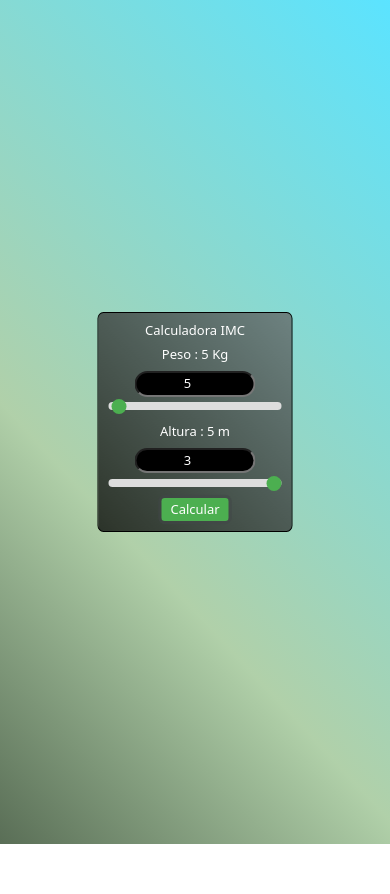
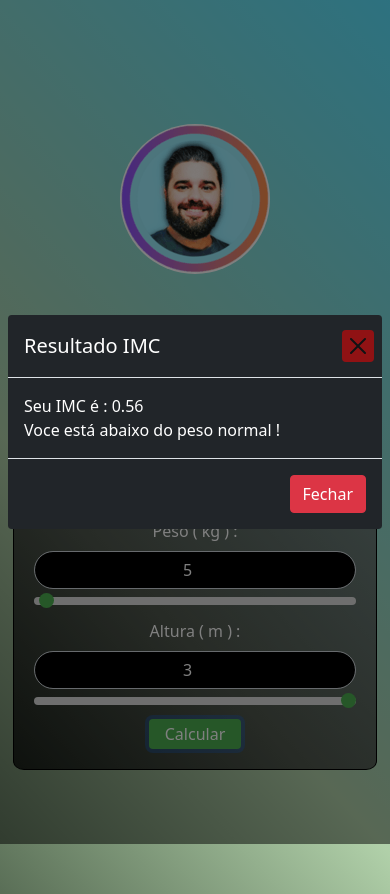
Before and after one commit to leoo1992/Calculadora_IMC, a website: page index.html in a window 390 px wide. Both pictures are taken after typing "5", "5" into the empty fields and a click on the button "Calcular". Before the commit the page ends 844 px from the top, so only its background shows below. Drawn offline with nearby package versions, Linux system fonts and the light colour scheme.

Commit message:
alterações de responsividade e design

```diff
--- a/index.html
+++ b/index.html
@@ -15,52 +15,69 @@
         crossorigin="anonymous"></script>
     <!-- CSS-->
     <link rel="stylesheet" href="./style.css" />
-    <link rel="stylesheet" href="./responsive.css" />
 
     <title>Calculadora IMC</title>
     <!-- SCRIPT JS-->
     <script src="./script.js"></script>
 </head>
-
 <body>
     <!-- CONTAINER -->
-    <div id="container1" class="position-absolute top-50 start-50 translate-middle">
+    <div class="imc-row row flex-row d-flex align-items-center justify-content-center">
+        <picture class="top-img mx-auto d-block">
+            <img src="./assets/foto3x4.png"
+                class="top-img mx-auto d-block" alt="image">
+        </picture>
+        <div class="imc-container col-xxl-6 col-xl-6 col-md-8 col-sm-9 col-xs-10">
             <h6 class="align-content-center text-center align-items-center">Calculadora IMC</h6>
             <!-- LINHA 1 -->
             <div class="row-1 align-content-center text-center align-items-center">
-            <label for="PesoRange" class="form-label"><span>Peso :</span></label>
-            <span id="pesoMostrador">0</span>
-            <span>Kg</span>
+                <label for="PesoRange" class="form-label"><span>Peso ( kg ) :</span></label>
+                <span id="pesoMostrador" type="number" step="1" min="0" max="300" maxlength="3">0</span>
                 <div>
-                <input class="text-center" type="number" step="1" id="inputPeso" placeholder="0 Kg"
+                    <input class="form-control text-center" pattern="^\d+(\.\d{1,2})?$" type="number" step="1"
+                        id="inputPeso" placeholder="0 Kg" min="0" max="300" maxlength="3"
                         oninput="document.getElementById('pesoMostrador').innerText = this.value; document.getElementById('PesoRange').value = this.value;" />
-                <input type="range" class="form-range start-0" min="0" max="300" step="1" id="PesoRange" value="0"
+                    <input type="range" class="form-range start-0" min="0" pattern="^\d+(\.\d{1,2})?$" max="300"
+                        step="1" id="PesoRange" value="0"
                         oninput="document.getElementById('pesoMostrador').innerText = this.value; document.getElementById('inputPeso').value = this.value;">
                 </div>
             </div>
             <!-- LINHA 2 -->
             <div class="row-2 align-content-center text-center align-items-center">
-            <label for="AlturaRange" class="form-label"><span>Altura :</span></label>
-            <span id="alturaMostrador">0.00</span>
-            <span>m</span>
+                <label for="AlturaRange" class="form-label"><span>Altura ( m ) :</span></label>
+                <span id="alturaMostrador" type="number" step="1" min="0" max="3" maxlength="3">0.00</span>
                 <div>
-                <input class="text-center" type="number" step="0.01" id="inputAltura"
-                    placeholder="0.00 m"
+                    <input class="form-control text-center" type="number" step="0.01" id="inputAltura"
+                        placeholder="0.00 m" min="0.00" max="3.00" pattern="^\d+(\.\d{1,2})?$" maxlength="4"
                         oninput="document.getElementById('alturaMostrador').innerText = this.value; document.getElementById('AlturaRange').value = this.value;" />
                     <input type="range" class="form-range end" min="0.00" max="3.00" step="0.01" id="AlturaRange"
-                    value="0.00"
+                        value="0.00" pattern="^\d+(\.\d{1,2})?$"
                         oninput="document.getElementById('alturaMostrador').innerText = this.value; document.getElementById('inputAltura').value = this.value;">
                 </div>
+
             </div>
             <!-- LINHA 3 -->
             <div class="row-3 align-content-center text-center align-items-center">
-            <button id="botaoCalcular" class="btn-dark rounded small" type="button"
-                onclick="calcularIMC()">Calcular</button>
+                <button id="calcular-btn" class="btn btn-md" type="button" onclick="calcularIMC()">Calcular</button>
             </div>
-        <!-- LINHA 4 oculta -->
-        <div id="linhaIMC" class="row-4 align-content-center text-center align-items-center">
-            <label for="resultadoIMC" class="form-label"><span>IMC :</span></label>
-            <span id="resultadoIMC">0.00</span>
+        </div>
+    </div>
+    <!-- Modal -->
+    <div id="modal-imc-result" class="modal fade" id="exampleModa tabindex=" -1" aria-labelledby="exampleModalLabel"
+        aria-hidden="true">
+        <div class="modal-dialog modal-dialog-centered">
+            <div class="modal-content">
+                <div class="modal-header bg-dark">
+                    <h5 class="modal-title" id="exampleModalLabel">Resultado IMC</h5>
+                    <button type="button" class="btn-close" data-bs-dismiss="modal" aria-label="Close"></button>
+                </div>
+                <div class="modal-body bg-dark">
+                    <span id="resultadoIMC"></span>
+                </div>
+                <div class="modal-footer bg-dark">
+                    <button type="button" class="btn btn-danger" data-bs-dismiss="modal">Fechar</button>
+                </div>
+            </div>
         </div>
     </div>
 </body>
--- a/responsive.css
+++ /dev/null
@@ -1,111 +0,0 @@
-/* Estilo para telas menores que 768px */
-@media (max-width: 767px) {
-    html,
-    body {
-      font-size: small;
-      margin: auto;
-      padding: auto;
-    }
-    #container1 {
-      font-size: small;
-      margin: auto;
-      padding: auto;
-      height: auto;
-      width: auto;
-      flex-wrap: wrap;
-      justify-content: center;
-    }
-    #botaoCalcular {
-      font-size: small;
-      margin: auto;
-      padding: auto;
-      height: auto;
-      width: auto;
-    }
-    button {
-      font-size: small;
-      margin: auto;
-      padding: auto;
-      height: auto;
-      width: auto;
-    }
-  }
-
-  /* Estilo para telas menores que 480px */
-  @media (max-width: 479px) {
-    html,
-    body {
-      font-size: small;
-      padding: 0%;
-      margin: 0px;
-      display: flex;
-      flex-wrap: wrap;
-      justify-content: center;
-    }
-    #container1,
-    #row1 {
-      font-size: small;
-      margin: 0px;
-      padding: auto;
-      height: auto;
-      width: auto;
-      flex-wrap: wrap;
-      justify-content: center;
-    }
-    #botaoCalcular {
-      font-size: small;
-      margin: 0px;
-      padding: auto;
-      height: auto;
-      width: auto;
-    }
-    button {
-      font-size: small;
-      margin: 0px;
-      padding: auto;
-      height: auto;
-      width: auto;
-    }
-  }
-
-  @media (max-height: 170px) {
-    #container1 {
-      top: 0px;
-      left: 0px;
-      right: 0px;
-      font-size: 8px;
-      margin: 0px;
-      padding: 0px;
-    }
-    #container1 h6 {
-      font-size: 8px;
-      margin: 0px;
-      padding: 0px;
-    }
-    .form-label {
-      font-size: 8px;
-      margin: 0px;
-      padding: 0px;
-    }
-    #botaoCalcular {
-      font-size: 8px;
-      margin: 1px;
-      padding: 3px 3px 3px 3px;
-      height: auto;
-      width: auto;
-    }
-    button {
-      font-size: small;
-      margin: 0px;
-      padding: auto;
-      height: auto;
-      width: auto;
-      margin: 0px;
-      padding: 0px;
-    }
-    .form-range {
-      width: 50%;
-      margin: 0px;
-      padding: 0px;
-    }
-  }
--- a/script.js
+++ b/script.js
@@ -1,45 +1,56 @@
 function calcularIMC() {
-    // Obter os valores do peso e altura a partir dos controles deslizantes
   var peso = parseFloat(document.getElementById("PesoRange").value);
   var altura = parseFloat(document.getElementById("AlturaRange").value);
-
-    // Adicionar estas linhas de código para atualizar os valores dos inputs de acordo com o valor dos ranges
+  var validarNull = false;
   document.getElementById("inputPeso").value = peso;
   document.getElementById("inputAltura").value = altura;
 
-    // Verificar se o peso ou a altura é igual a zero
-    if (peso === 0 || altura === 0) {
-      alert("Os valores de peso e altura não podem ser nulos");
-      return;
+  if (peso <= 0 || altura <= 0 || altura > 3 || peso > 300) {
+    var validarNull = true;
+    var modalNull =
+      "Os valores de peso e altura não estão de acordo. <br> Insira um número válido.";
+  } else {
+    var validarNull = false;
+    var modalNull = "";
   }
 
-    // Calcular o IMC (Índice de Massa Corporal)
   var imc = peso / (altura * altura);
-    var tabelaIMC = "normal";
+  var tabelaIMC = "<br> Voce está com peso normal !";
 
-    //retornar dados de tabela IMC
   if (imc < 18.5) {
-      tabelaIMC = "abaixo do peso normal";
+    tabelaIMC = "<br> Voce está abaixo do peso normal !";
   } else if (imc > 24.99 && imc < 30) {
-      tabelaIMC = "com exesso de peso";
+    tabelaIMC = "<br> Voce está com exesso de peso !";
   } else if (imc > 29.99 && imc < 35) {
-      tabelaIMC = "com obesidade classe I";
+    tabelaIMC = "<br> Voce está com obesidade classe I !";
   } else if (imc > 34.99 && imc < 40) {
-      tabelaIMC = "com obesidade classe II (severa)";
+    tabelaIMC = "<br> Voce está com obesidade classe II (severa) !";
   } else if (imc >= 40) {
-      tabelaIMC = "com obesidade classe III (mórbida)";
+    tabelaIMC = "<br> Voce está com obesidade classe III (mórbida) !";
   }
 
-    // Arredondar o IMC para 2 casas decimais
   imc = imc.toFixed(2);
 
-    // Exibir o resultado do IMC
-    document.getElementById("resultadoIMC").innerText = imc;
-    alert(
-      "O valor do seu IMC é: " +
-        document.getElementById("resultadoIMC").innerText +
-        ". Isso indica que voce é uma pessoa " +
-        tabelaIMC +
-        "."
+  if (validarNull) {
+    document.getElementById("resultadoIMC").innerHTML = modalNull;
+
+    var myModal = new bootstrap.Modal(
+      document.getElementById("modal-imc-result"),
+      {
+        keyboard: false
+      }
     );
+    myModal.show();
+  } else {
+    document.getElementById("resultadoIMC").innerHTML =
+      "Seu IMC é : " + imc + tabelaIMC;
+
+    var myModal = new bootstrap.Modal(
+      document.getElementById("modal-imc-result"),
+      {
+        keyboard: false
       }
+    );
+    myModal.show();
+  }
+}
--- a/style.css
+++ b/style.css
@@ -1,47 +1,35 @@
-#linhaIMC {
-  display: none;
-}
-
-html,
 body {
-  height: 100%;
+  overflow: hidden;
   background: rgb(5, 36, 0);
+  padding: 25px;
   background: linear-gradient(
     47deg,
     rgba(5, 36, 0, 0.6615021008403361) 0%,
     rgba(30, 121, 9, 0.35057773109243695) 35%,
     rgba(0, 212, 255, 0.6446953781512605) 100%
   );
-  font-size: medium;
-  width: auto;
-  display: flex;
-  flex-wrap: wrap;
-  justify-content: center;
   color: white;
 }
 
-#container1 {
-  width: auto;
-  height: auto;
+.imc-row {
+  height: 100vh;
+}
+
+.imc-container {
   background: rgb(0, 0, 0);
   background: linear-gradient(
     47deg,
     rgba(0, 0, 0, 0.75) 0%,
     rgba(101, 101, 101, 0.75) 100%
   );
-  padding: 10px;
+  border-radius: 5px;
+  border: 1px solid #ccc;
+  padding: 20px;
   border-radius: 3%;
   border: 1px solid black;
-  object-position: center;
-  align-items: center;
-  align-self: center;
-  align-content: center;
-  flex-wrap: wrap;
-  justify-content: center;
 }
 
-
-#botaoCalcular {
+#calcular-btn {
   background-color: #4caf50;
   color: white;
   padding: 1% 5%;
@@ -52,10 +40,17 @@ body {
   transition: background-color 0.3s ease;
 }
 
-#botaoCalcular:hover {
+#calcular-btn:hover {
   background-color: lightgreen;
-  padding: 1% 10%;
+  padding: 1% 6%;
   color: black;
+}
+
+#inputPeso,
+#inputAltura {
+  background-color: black;
+  color: white;
+  border-radius: 100px;
 }
 
 input[type="range"]:focus {
@@ -82,9 +77,26 @@ input[type="range"]:hover input[type="range"]::-webkit-slider-thumb {
   background-color: #3e8e41;
 }
 
-#inputPeso, #inputAltura{
-  width: 70%;
-  background-color: black;
-  color: white;
-  border-radius: 100px;
+.btn-close {
+  background-color: rgb(255, 0, 0);
 }
+
+.modal-content {
+  background-color: transparent;
+  border: 0px;
+}
+
+#alturaMostrador,
+#pesoMostrador {
+  display: none;
+}
+
+.top-img, img, svg {
+  border-radius: 50%;
+  margin-bottom: 0px;
+  margin-top: 0px;
+  padding: 0px;
+  margin: 0px;
+
+
+}
```
Also changed, not shown: assets/foto3x4.png (added). Lines whose indentation alone changed are shown as unchanged.
